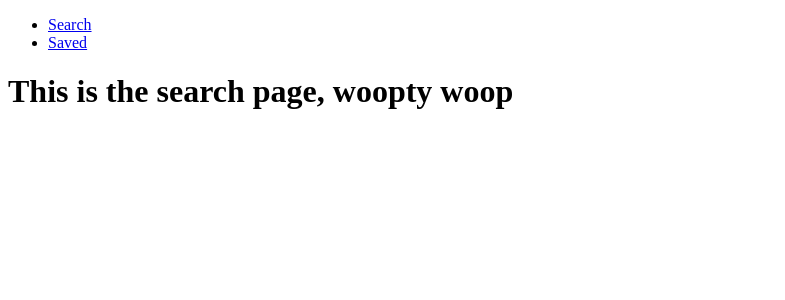
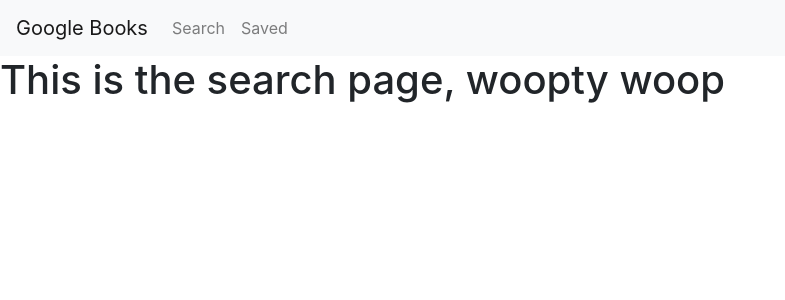
Before and after one commit to jimbopulos/Google-Books-searchLibrary, a React (Create React App) app in the folder client/: page / in a window 1280 px wide. Shown: the top 300 px of the page, without its empty margins (0-785 px from the left). Built offline with nearby package versions, Linux system fonts and the light colour scheme.

Commit message:
Updated navbar style

```diff
--- a/client/public/index.html
+++ b/client/public/index.html
@@ -1,40 +1,24 @@
-<!doctype html>
+<!DOCTYPE html>
 <html lang="en">
   <head>
-    <meta charset="utf-8">
-    <meta name="viewport" content="width=device-width, initial-scale=1, shrink-to-fit=no">
-    <meta name="theme-color" content="#000000">
-    <!--
-      manifest.json provides metadata used when your web app is added to the
-      homescreen on Android. See https://developers.google.com/web/fundamentals/engage-and-retain/web-app-manifest/
-    -->
-    <link rel="manifest" href="%PUBLIC_URL%/manifest.json">
-    <link rel="shortcut icon" href="%PUBLIC_URL%/favicon.ico">
-    <!--
-      Notice the use of %PUBLIC_URL% in the tags above.
-      It will be replaced with the URL of the `public` folder during the build.
-      Only files inside the `public` folder can be referenced from the HTML.
-
-      Unlike "/favicon.ico" or "favicon.ico", "%PUBLIC_URL%/favicon.ico" will
-      work correctly both with client-side routing and a non-root public URL.
-      Learn how to configure a non-root public URL by running `npm run build`.
-    -->
+    <meta charset="utf-8" />
+    <meta
+      name="viewport"
+      content="width=device-width, initial-scale=1, shrink-to-fit=no"
+    />
+    <meta name="theme-color" content="#000000" />
+    <link rel="manifest" href="%PUBLIC_URL%/manifest.json" />
+    <link rel="shortcut icon" href="%PUBLIC_URL%/favicon.ico" />
+    <link
+      rel="stylesheet"
+      href="https://cdn.jsdelivr.net/npm/bootstrap@4.6.0/dist/css/bootstrap.min.css"
+      integrity="sha384-B0vP5xmATw1+K9KRQjQERJvTumQW0nPEzvF6L/Z6nronJ3oUOFUFpCjEUQouq2+l"
+      crossorigin="anonymous"
+    />
     <title>React App</title>
   </head>
   <body>
-    <noscript>
-      You need to enable JavaScript to run this app.
-    </noscript>
+    <noscript> You need to enable JavaScript to run this app. </noscript>
     <div id="root"></div>
-    <!--
-      This HTML file is a template.
-      If you open it directly in the browser, you will see an empty page.
-
-      You can add webfonts, meta tags, or analytics to this file.
-      The build step will place the bundled scripts into the <body> tag.
-
-      To begin the development, run `npm start` or `yarn start`.
-      To create a production bundle, use `npm run build` or `yarn build`.
-    -->
   </body>
 </html>
--- a/client/src/components/Nav/index.js
+++ b/client/src/components/Nav/index.js
@@ -3,13 +3,20 @@ import { Link } from 'react-router-dom';
 
 function Nav() {
   return (
-    <nav>
-      <ul>
-        <li>
-          <Link to='/search'>Search</Link>
+    <nav className='navbar navbar-expand-lg navbar-light bg-light'>
+      <ul className='navbar-nav'>
+        <a className='navbar-brand' href='/'>
+          Google Books
+        </a>
+        <li className='nav-item'>
+          <Link to='/search' className='nav-link'>
+            Search
+          </Link>
         </li>
-        <li>
-          <Link to='/saved'>Saved</Link>
+        <li className='nav-item'>
+          <Link to='/saved' className='nav-link'>
+            Saved
+          </Link>
         </li>
       </ul>
     </nav>
```
